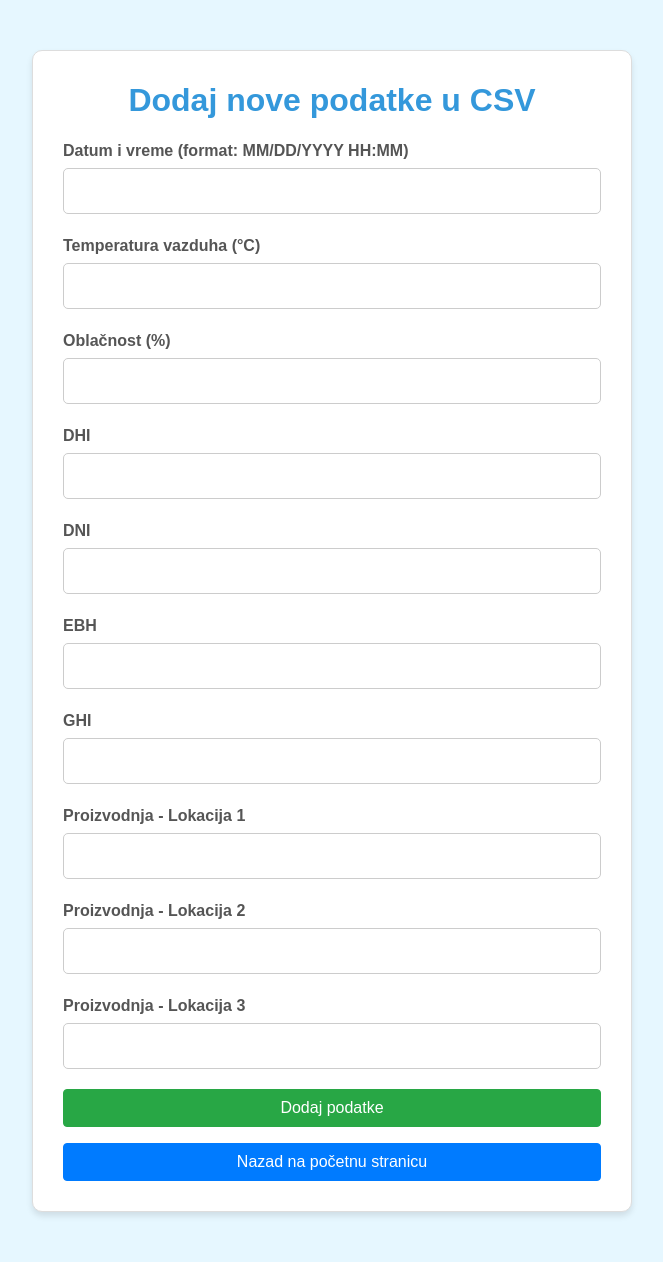
After one commit to MastilovicRadoslav/BDUIS, a Flask app: page /add in a window 1280 px wide. The commit adds this page. Shown: the whole page, without its empty margins (308-971 px from the left). Run offline with Flask 2, Linux system fonts and the light colour scheme; parts of the project's set-up code (start-up, migrations or seed data) failed here and were passed over; some libraries are stand-ins or nearby versions.

Commit message:
add_data.html

```diff
--- /dev/null
+++ b/BIGDATA/templates/add_data.html
@@ -0,0 +1,49 @@
+<!DOCTYPE html>
+<html lang="en">
+<head>
+    <meta charset="UTF-8">
+    <meta name="viewport" content="width=device-width, initial-scale=1.0">
+    <title>Dodaj nove podatke</title>
+    <link rel="stylesheet" href="https://stackpath.bootstrapcdn.com/bootstrap/4.5.2/css/bootstrap.min.css">
+    <link rel="stylesheet" href="{{ url_for('static', filename='css/add_data.css') }}">
+</head>
+<body>
+    <div class="container">
+        <h1>Dodaj nove podatke u CSV</h1>
+        <form method="POST" action="/add">
+            <label for="datetime">Datum i vreme (format: MM/DD/YYYY HH:MM)</label>
+            <input type="text" id="datetime" name="datetime" required>
+
+            <label for="air_temp">Temperatura vazduha (°C)</label>
+            <input type="number" id="air_temp" name="air_temp" step="0.01" required>
+
+            <label for="cloud_opacity">Oblačnost (%)</label>
+            <input type="number" id="cloud_opacity" name="cloud_opacity" step="0.01" required>
+
+            <label for="dhi">DHI</label>
+            <input type="number" id="dhi" name="dhi" step="0.01" required>
+
+            <label for="dni">DNI</label>
+            <input type="number" id="dni" name="dni" step="0.01" required>
+
+            <label for="ebh">EBH</label>
+            <input type="number" id="ebh" name="ebh" step="0.01" required>
+
+            <label for="ghi">GHI</label>
+            <input type="number" id="ghi" name="ghi" step="0.01" required>
+
+            <label for="prod_loc1">Proizvodnja - Lokacija 1</label>
+            <input type="number" id="prod_loc1" name="prod_loc1" step="0.01" required>
+
+            <label for="prod_loc2">Proizvodnja - Lokacija 2</label>
+            <input type="number" id="prod_loc2" name="prod_loc2" step="0.01" required>
+
+            <label for="prod_loc3">Proizvodnja - Lokacija 3</label>
+            <input type="number" id="prod_loc3" name="prod_loc3" step="0.01" required>
+
+            <button type="submit" class="btn btn-success btn-block">Dodaj podatke</button>
+            <a href="/" class="btn btn-primary btn-block mt-3">Nazad na početnu stranicu</a>
+        </form>
+    </div>
+</body>
+</html>
--- a/BIGDATA/templates/index.html
+++ b/BIGDATA/templates/index.html
@@ -30,6 +30,12 @@
                 </button>
             </form>
         </div>
+
+        <!-- Dugme za dodavanje novih podataka -->
+        <div class="text-center mb-4">
+            <a href="/add" class="btn btn-warning btn-lg">Dodaj nove podatke</a>
+        </div>
+
 
 
 
```
